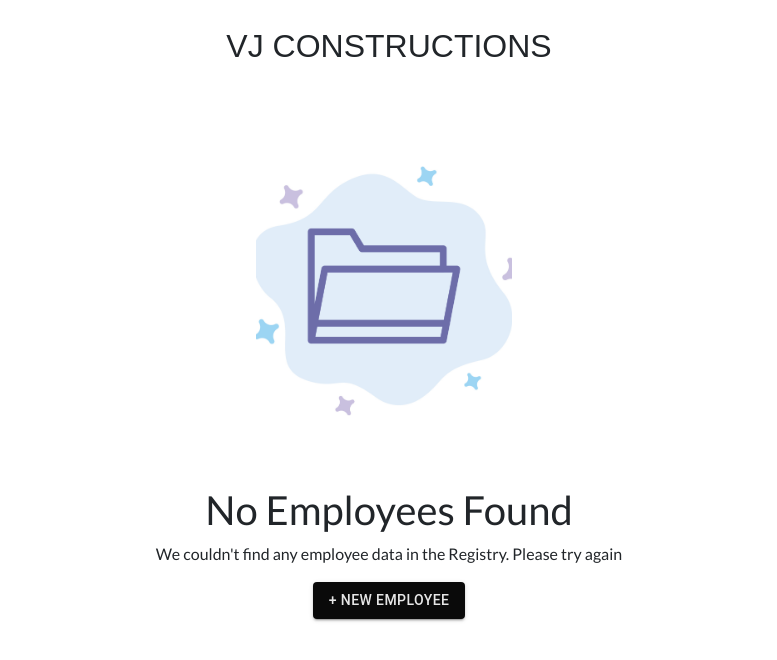
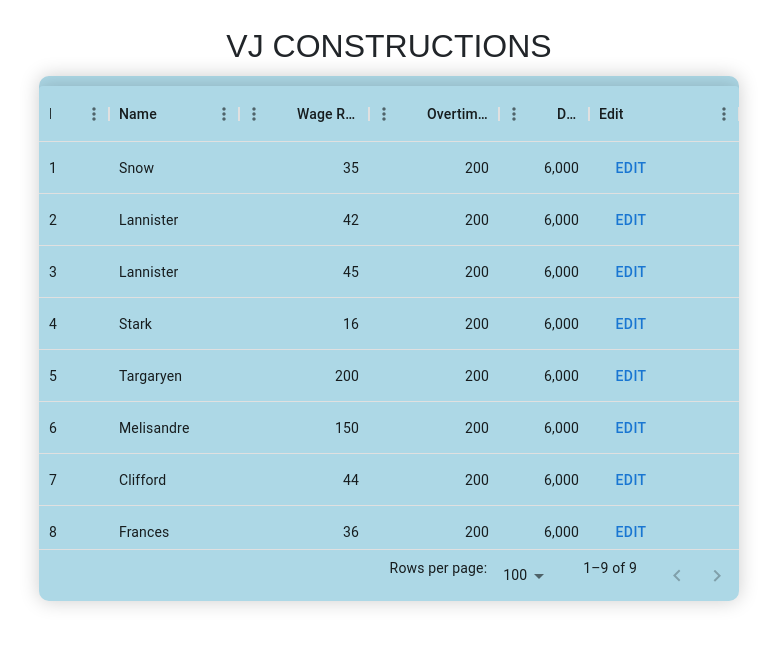
Before and after one commit to antoalex07/emp-reg-frontend, a React (Create React App) app: page /employeeRegister in a window 1280 px wide. Shown: the top 660 px of the page, without its empty margins (251-1028 px from the left). Built offline with nearby package versions, Linux system fonts and the light colour scheme; no server answers; a web font is replaced by a local one.

Commit message:
small updates made

```diff
--- a/src/page/EmployeeDetails.js
+++ b/src/page/EmployeeDetails.js
@@ -12,7 +12,25 @@ import bgPatternTop from '../assets/bg-pattern-top.svg'
 const EmployeeDetails = () => {
 
   const [employeeId, setEmployeeId] = useState("");
-  const [employeeDetails, setEmployeeDetails] = useState([]);
+  const [employeeDetails, setEmployeeDetails] = useState({ id: 1111,
+    name: 'John Doe',
+    wageRate: 20, // Example wage rate
+    overtimeRate: 30, // Example overtime rate
+    dueAmount: 100, // Example due amount
+    attendances: [
+      { id: 1211, date: '2024-03-01', work: 8, overtime: 2, advance: 500 },
+      { id: 1212, date: '2024-03-02', work: 7, overtime: 3, advance: 600 },
+      { id: 1213, date: '2024-03-03', work: 4, overtime: 8, advance: 650 },
+      { id: 1214, date: '2024-03-04', work: 3, overtime: 5, advance: 760 },
+      { id: 1215, date: '2024-03-05', work: 5, overtime: 6, advance: 800 },
+      { id: 1216, date: '2024-03-06', work: 4, overtime: 7, advance: 750 },
+      { id: 1217, date: '2024-03-07', work: 2, overtime: 3, advance: 800 },
+      { id: 1218, date: '2024-03-08', work: 1, overtime: 9, advance: 600 },
+      { id: 1219, date: '2024-03-09', work: 6, overtime: 1, advance: 900 },
+      { id: 1220, date: '2024-03-10', work: 7, overtime: 4, advance: 1000 },
+      { id: 1221, date: '2024-03-11', work: 4, overtime: 5, advance: 200 },
+    ]
+  });
   const [searchInitiated, setSearchInitiated] = useState(false);
 
   const navigate = useNavigate();
@@ -131,7 +149,7 @@ const EmployeeDetails = () => {
       </IconButton>
     </Paper>
 
-    {searchInitiated && employeeDetails.length === 0 ? (
+    {searchInitiated && employeeDetails.length === 1 ? (
 
       <div style={{
         marginTop: '16px',
--- a/src/page/EmployeeRegister.js
+++ b/src/page/EmployeeRegister.js
@@ -7,7 +7,17 @@ import emptyFolder from '../assets/empty-folder.jpg'
 
 const EmployeeRegister = () => {
 
-  const [employees, setEmployees] = useState([]);
+  const [employees, setEmployees] = useState([
+    { id: 1, name: 'Snow', wageRate: 35, overtimeRate: 200, dueAmount: 6000 },
+    { id: 2, name: 'Lannister', wageRate: 42, overtimeRate: 200, dueAmount: 6000 },
+    { id: 3, name: 'Lannister', wageRate: 45, overtimeRate: 200, dueAmount: 6000 },
+    { id: 4, name: 'Stark', wageRate: 16, overtimeRate: 200, dueAmount: 6000 },
+    { id: 5, name: 'Targaryen', wageRate: 200, overtimeRate: 200, dueAmount: 6000 },
+    { id: 6, name: 'Melisandre', wageRate: 150, overtimeRate: 200, dueAmount: 6000 },
+    { id: 7, name: 'Clifford', wageRate: 44, overtimeRate: 200, dueAmount: 6000 },
+    { id: 8, name: 'Frances', wageRate: 36, overtimeRate: 200, dueAmount: 6000 },
+    { id: 9, name: 'Roxie', wageRate: 65, overtimeRate: 200, dueAmount: 6000 },
+  ]);
 
   const navigate = useNavigate();
 
--- a/src/page/updateAttendance/UpdateAttendance.css
+++ b/src/page/updateAttendance/UpdateAttendance.css
@@ -15,6 +15,7 @@
     flex-direction: row;
     justify-content: flex-start;
     align-items: flex-start;
+    position: relative;
     background-image: linear-gradient(to right, #ffffff, #feffff, #fdffff, #fbffff, #f9ffff);
     border: none;
     border-radius: 30px;
```
